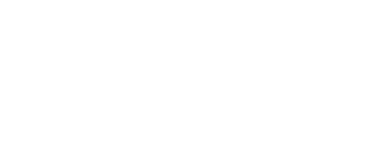
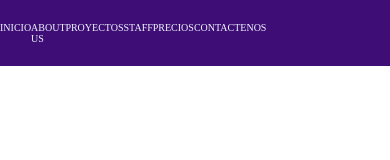
Before and after one commit to D-Ghoost/WebCatchV2, a plain HTML site: page index.html in a window 390 px wide. Drawn offline with Linux system fonts and the light colour scheme; files that its build step writes are made by us from their sources.

Commit message:
En progreso, maquetacion de navbar para mobilefirst. Buscar como hacer toogle

```diff
--- a/css/style.css
+++ b/css/style.css
@@ -0,0 +1,71 @@
+
+/* REGLA GENERAL PARA CREAR ESTILOS CSS (buena practica tener esto)
+1. Posicionamiento --> static, absolute, relative, fixed
+2. Modelo de caja (Box model) --> margin, border, padding, content
+3. Tipografía --> tipos, tamaños de fuente, etc
+4. Estilos visuales --> box-shadow, border-radius, gradient, etc
+5.  Otros --> reglas CSS y más
+*/
+
+:root {
+    --A:#82087F;
+    --B: #6A088C;
+    --C-PRIMARIO: #3E0D76;
+    --D: #22088C;
+    --E: #081182;
+}
+
+* {
+    box-sizing: border-box;
+    padding: 0;
+    margin: 0;
+}
+
+html {
+    font-size: 62.5%;
+}
+
+/* ///////////////////////////////        ///////////////////////////////
+/////////////////////////////// NAVBAR ///////////////////////////////
+///////////////////////////////        /////////////////////////////// */
+
+.nav {
+    width: 100%;
+    height: 66px;
+    background-color: var(--C-PRIMARIO);
+
+}
+
+.nav-container {
+    display: flex;
+    justify-content: space-between;
+    align-items: center;
+    width: 50%;
+    height: 66px;
+    /* margin: 0 auto; */
+}
+
+/* LOGO NAV */
+
+.nav-container__logo-container {
+    width: 50px;
+    height: 50px;
+    background-color: aliceblue;
+}
+
+/* ARTICULOS NAV */
+
+.nav-container__articles-container {
+
+}
+
+.nav__articles {
+    display: flex;
+    width: ;
+    list-style: none;
+}
+
+.nav__text a {
+    color: aliceblue;
+    text-decoration: none;
+}
--- a/index.html
+++ b/index.html
@@ -5,9 +5,28 @@
     <meta http-equiv="X-UA-Compatible" content="IE=edge">
     <meta name="viewport" content="width=device-width, initial-scale=1.0">
     <title>WebCatch</title>
-    <link rel="stylesheet" href="img/style.css">
+    <link rel="stylesheet" href="./css/style.css">
 </head>
 <body>
-
+<!-- //////////////////////////////NAVBAR/////////////////////////////// -->
+    <header>
+        <nav class="nav">
+            <section class="nav-container">
+                <div class="nav-container__logo-container">
+                    <img src="" alt="">
+                </div>
+                <div class="nav-container__articles-container">
+                    <ul class="nav__articles">
+                        <li class="nav__text"> <a href="">INICIO</a></li>
+                        <li class="nav__text"> <a href="">ABOUT US</a></li>
+                        <li class="nav__text"> <a href="">PROYECTOS</a></li>
+                        <li class="nav__text"> <a href="">STAFF</a></li>
+                        <li class="nav__text"> <a href="">PRECIOS</a></li>
+                        <li class="nav__text"> <a href="">CONTACTENOS</a></li>
+                    </ul>
+                </div>
+            </section>
+        </nav>
+    </header>
 </body>
 </html>
```
